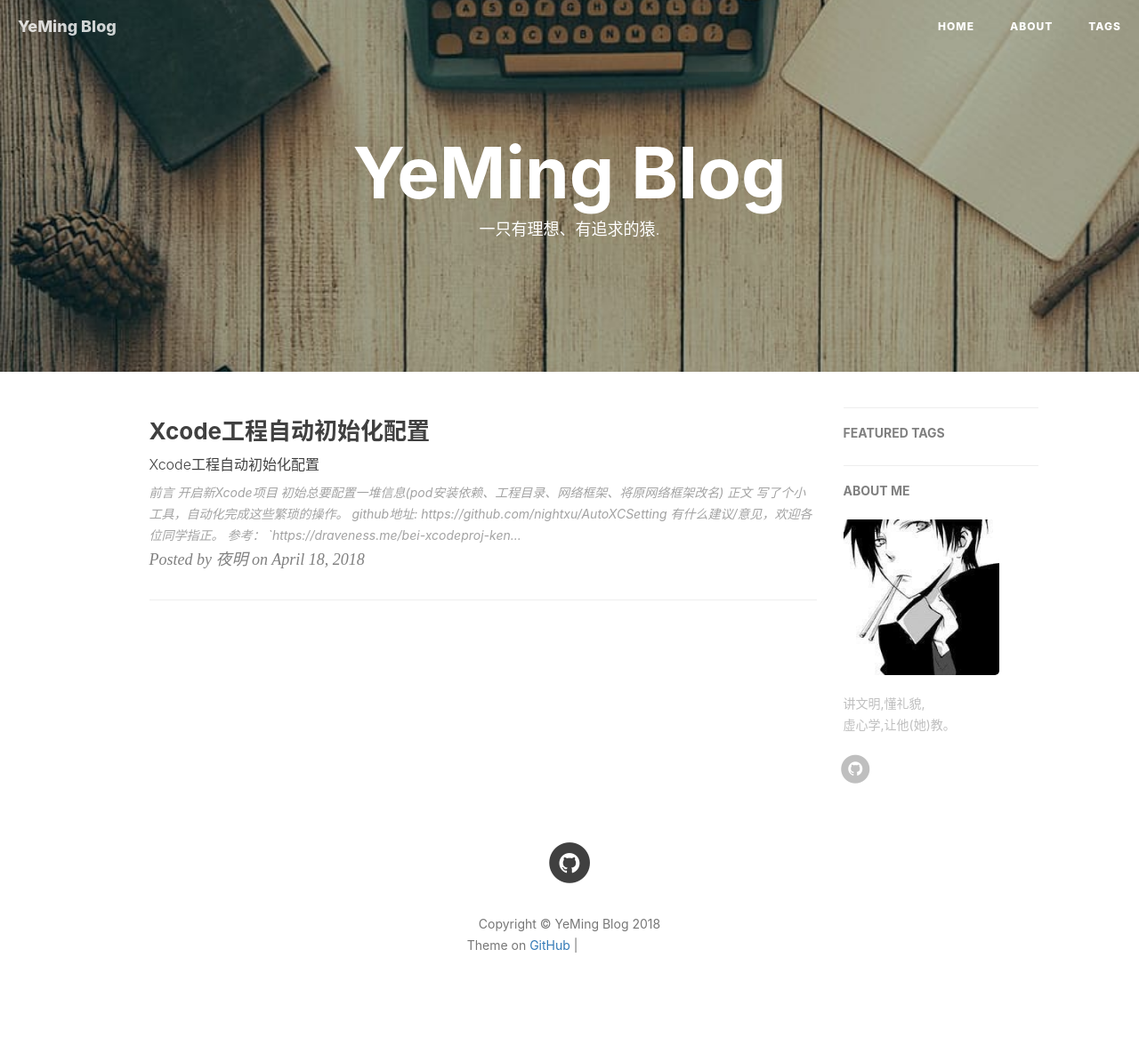
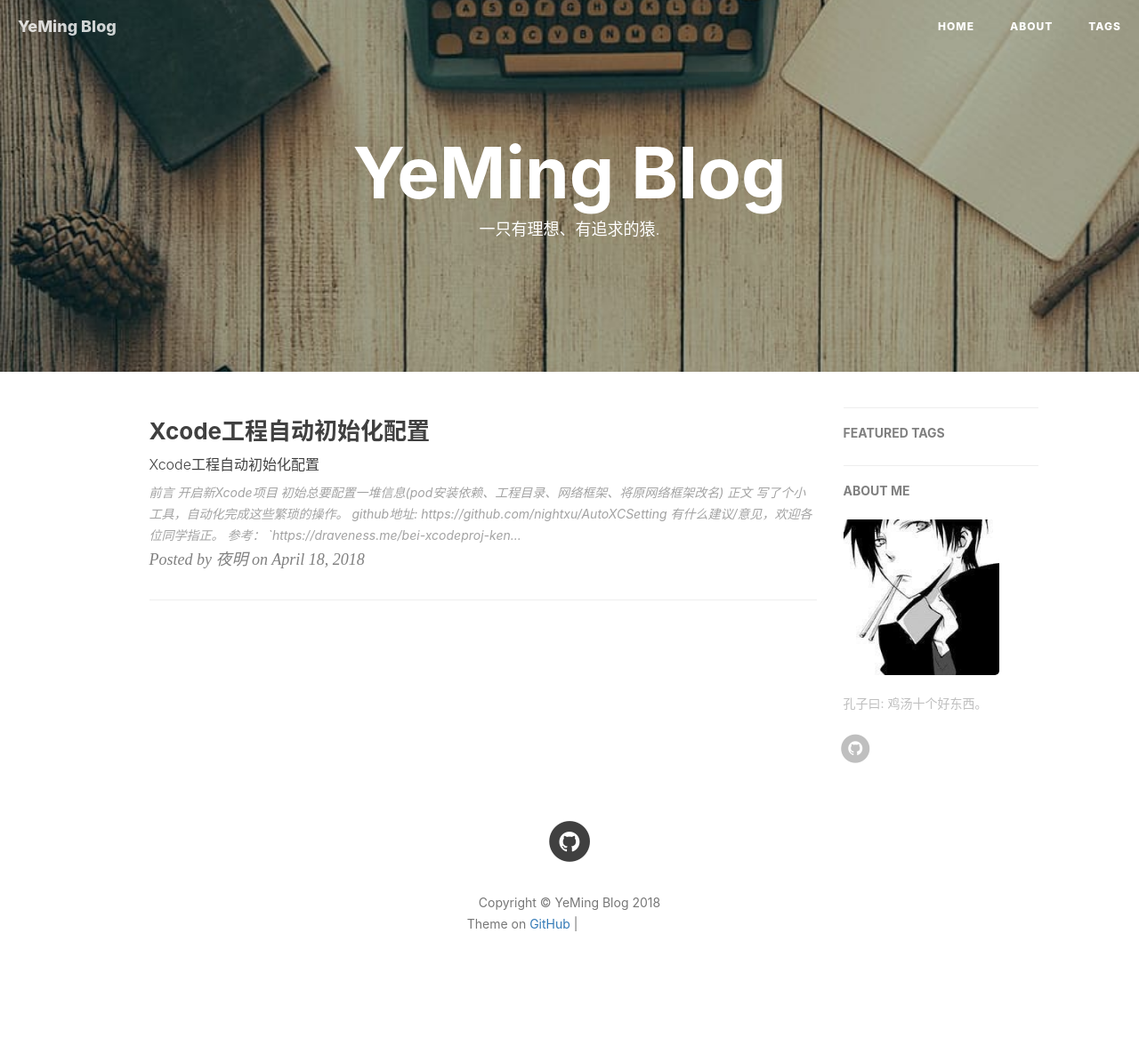
Before and after one commit to nightxu/nightxu.github.io, a Jekyll site: the page built from index.html, in a window 1280 px wide. Shown: the whole page at 89% size. Built offline with Jekyll 4.4.1, drawn with Linux system fonts in a browser that asks for light colours; nearby versions of some CDN libraries; the list of posts is cut into pages by our own code; comment, search, counter and statistics services are not loaded; after the commit the page ends 1143 px from its top, so only the background shows below that; grey boxes are pictures that could not be loaded.

Commit message:
Update _config.yml

```diff
--- a/_config.yml
+++ b/_config.yml
@@ -10,7 +10,7 @@ github_repo: "https://github.com/yemingxu/yemingxu.github.io.git" # you code rep
 
 # Sidebar settings
 sidebar: true                           # whether or not using Sidebar.
-sidebar-about-description: "讲文明,懂礼貌,</br>虚心学,让他(她)教。"
+sidebar-about-description: "孔子曰: 鸡汤十个好东西。"
 sidebar-avatar: /img/avatar_m.jpg      # use absolute URL, seeing it's used in both `/` and `/about/`
 
 
```
